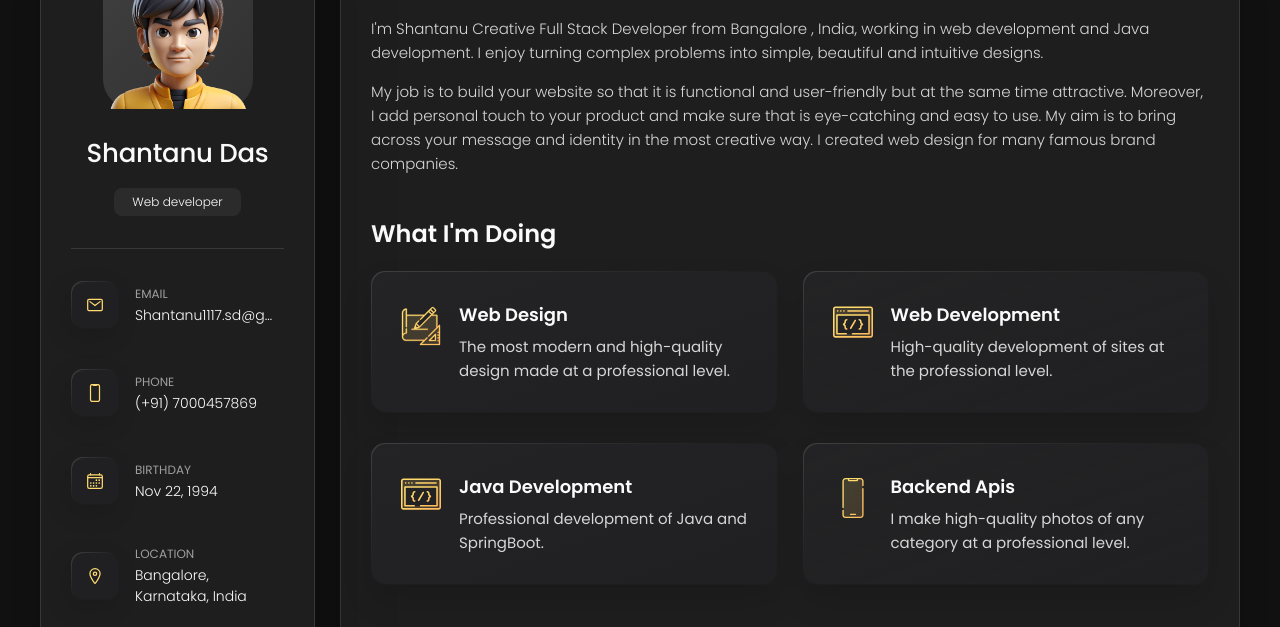
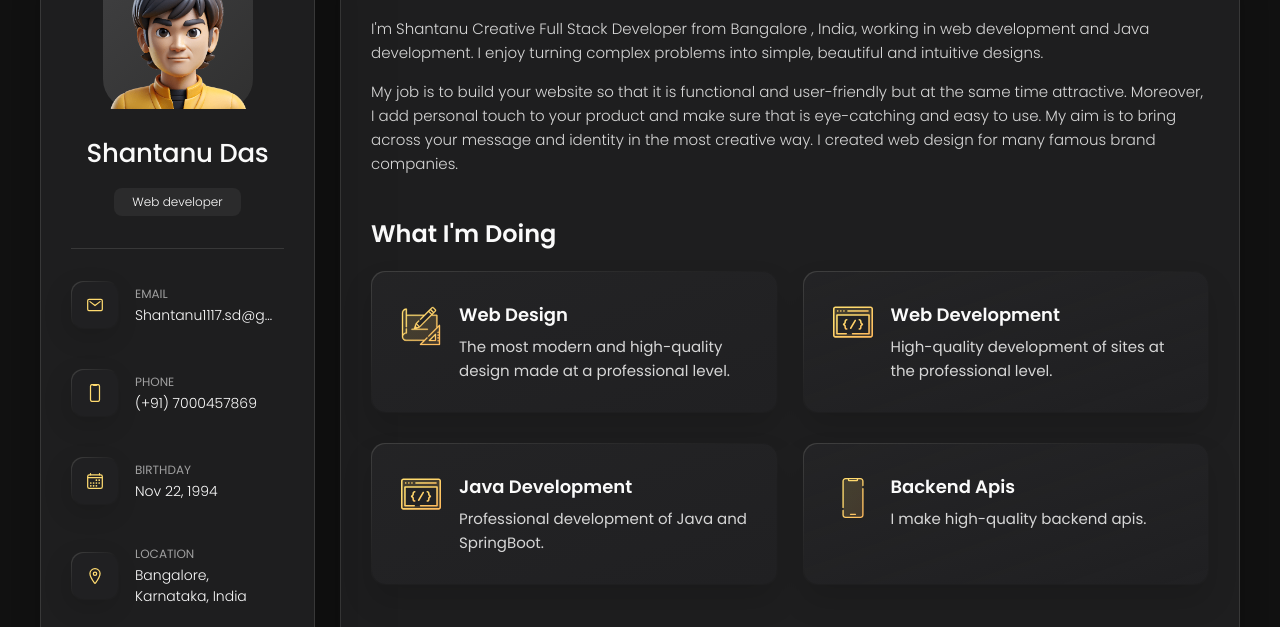
Before and after one commit to shanu1304/Portfolio, a website: page index.html in a window 1280 px wide. Shown: the part 162-789 px from the top of the page. Drawn offline with nearby package versions, Linux system fonts and the light colour scheme.

Commit message:
portfolio

```diff
--- a/index.html
+++ b/index.html
@@ -293,7 +293,7 @@
                 <h4 class="h4 service-item-title">Backend apis</h4>
 
                 <p class="service-item-text">
-                  I make high-quality photos of any category at a professional level.
+                  I make high-quality backend apis.
                 </p>
               </div>
 
```
